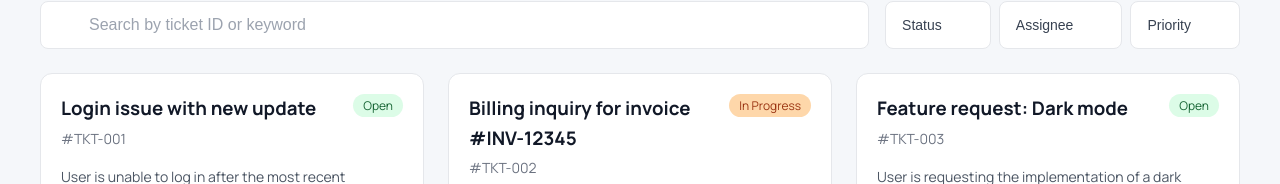
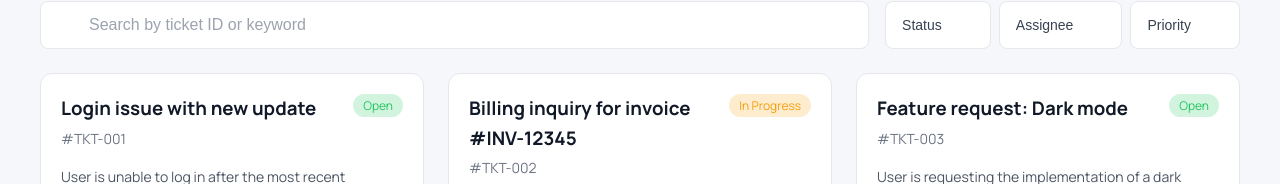
Before and after one commit to J9-tops/hng13-stage-2-ticket-manager-react, a React (Vite) app: page /dashboard/tickets in a window 1280 px wide. Shown: the part 221-405 px from the top of the page. Built offline with nearby package versions, Linux system fonts and the light colour scheme; sample sign-in values are in the browser's storage.

Commit message:
style: adjust styles

```diff
--- a/src/components/ticket-page/TicketCard.tsx
+++ b/src/components/ticket-page/TicketCard.tsx
@@ -13,8 +13,8 @@ export default function TicketCard({ ticket, onEdit, onDelete }: Props) {
         return "status-open";
       case "In Progress":
         return "status-progress";
-      case "Resolved":
-        return "status-resolved";
+      case "Closed":
+        return "status-closed";
       default:
         return "";
     }
--- a/src/index.css
+++ b/src/index.css
@@ -1694,16 +1694,16 @@ ol {
   border-radius: 9999px;
 }
 .dashboard .status-open {
-  background-color: rgba(245, 166, 35, 0.2);
-  color: #f5a623;
-}
-.dashboard .status-resolved {
-  background-color: rgba(126, 211, 33, 0.2);
-  color: #7ed321;
+  background-color: rgba(34, 197, 94, 0.2);
+  color: #22c55e;
 }
 .dashboard .status-progress {
-  background-color: rgba(59, 130, 246, 0.2);
-  color: #3b82f6;
+  background-color: rgba(245, 158, 11, 0.2);
+  color: #f59e0b;
+}
+.dashboard .status-closed {
+  background-color: rgba(156, 163, 175, 0.2);
+  color: #6b7280;
 }
 .dashboard .dark .status-progress {
   background-color: rgba(59, 130, 246, 0.3);
@@ -2268,16 +2268,16 @@ ol {
   flex-shrink: 0;
 }
 .tickets .status-open {
-  background-color: #dcfce7;
-  color: #166534;
+  background-color: rgba(34, 197, 94, 0.2);
+  color: #22c55e;
 }
 .tickets .status-progress {
-  background-color: #fed7aa;
-  color: #9a3412;
-}
-.tickets .status-resolved {
-  background-color: #f3f4f6;
-  color: #1f2937;
+  background-color: rgba(245, 158, 11, 0.2);
+  color: #f59e0b;
+}
+.tickets .status-closed {
+  background-color: rgba(156, 163, 175, 0.2);
+  color: #6b7280;
 }
 .tickets .ticket-description {
   font-size: 0.875rem;
--- a/src/pages/Dashboard.tsx
+++ b/src/pages/Dashboard.tsx
@@ -125,7 +125,7 @@ const Dashboard: React.FC = () => {
 
             <div className="stat-card">
               <div className="stat-header">
-                <p className="stat-label">Closed Tickets</p>
+                <p className="stat-label">Resolved Tickets</p>
                 <span className="stat-icon stat-success">✓</span>
               </div>
               <p className="stat-value stat-success">{stats.closed}</p>
--- a/src/pages/LandingPage.tsx
+++ b/src/pages/LandingPage.tsx
@@ -136,7 +136,7 @@ const LandingPage = () => {
                     Join thousands of teams already using TicketFlow to deliver
                     amazing support experiences.
                   </p>
-                  <Link to="/sign-in" className="btn btn-large">
+                  <Link to="/sign-up" className="btn btn-large">
                     Get Started Free
                   </Link>
                 </div>
--- a/src/styles/_dashboard.scss
+++ b/src/styles/_dashboard.scss
@@ -406,18 +406,18 @@
   }
 
   .status-open {
-    background-color: rgba(245, 166, 35, 0.2);
-    color: $warning;
-  }
-
-  .status-resolved {
-    background-color: rgba(126, 211, 33, 0.2);
-    color: $success;
+    background-color: rgba(34, 197, 94, 0.2);
+    color: #22c55e;
   }
 
   .status-progress {
-    background-color: rgba(59, 130, 246, 0.2);
-    color: #3b82f6;
+    background-color: rgba(245, 158, 11, 0.2);
+    color: #f59e0b;
+  }
+
+  .status-closed {
+    background-color: rgba(156, 163, 175, 0.2);
+    color: #6b7280;
   }
 
   .dark .status-progress {
--- a/src/styles/_ticket.scss
+++ b/src/styles/_ticket.scss
@@ -317,18 +317,18 @@
   }
 
   .status-open {
-    background-color: #dcfce7;
-    color: #166534;
+    background-color: rgba(34, 197, 94, 0.2);
+    color: #22c55e;
   }
 
   .status-progress {
-    background-color: #fed7aa;
-    color: #9a3412;
+    background-color: rgba(245, 158, 11, 0.2);
+    color: #f59e0b;
   }
 
-  .status-resolved {
-    background-color: #f3f4f6;
-    color: #1f2937;
+  .status-closed {
+    background-color: rgba(156, 163, 175, 0.2);
+    color: #6b7280;
   }
 
   .ticket-description {
```
Also changed, not shown: 1 other file (tests, documents, lock files or other folders).
